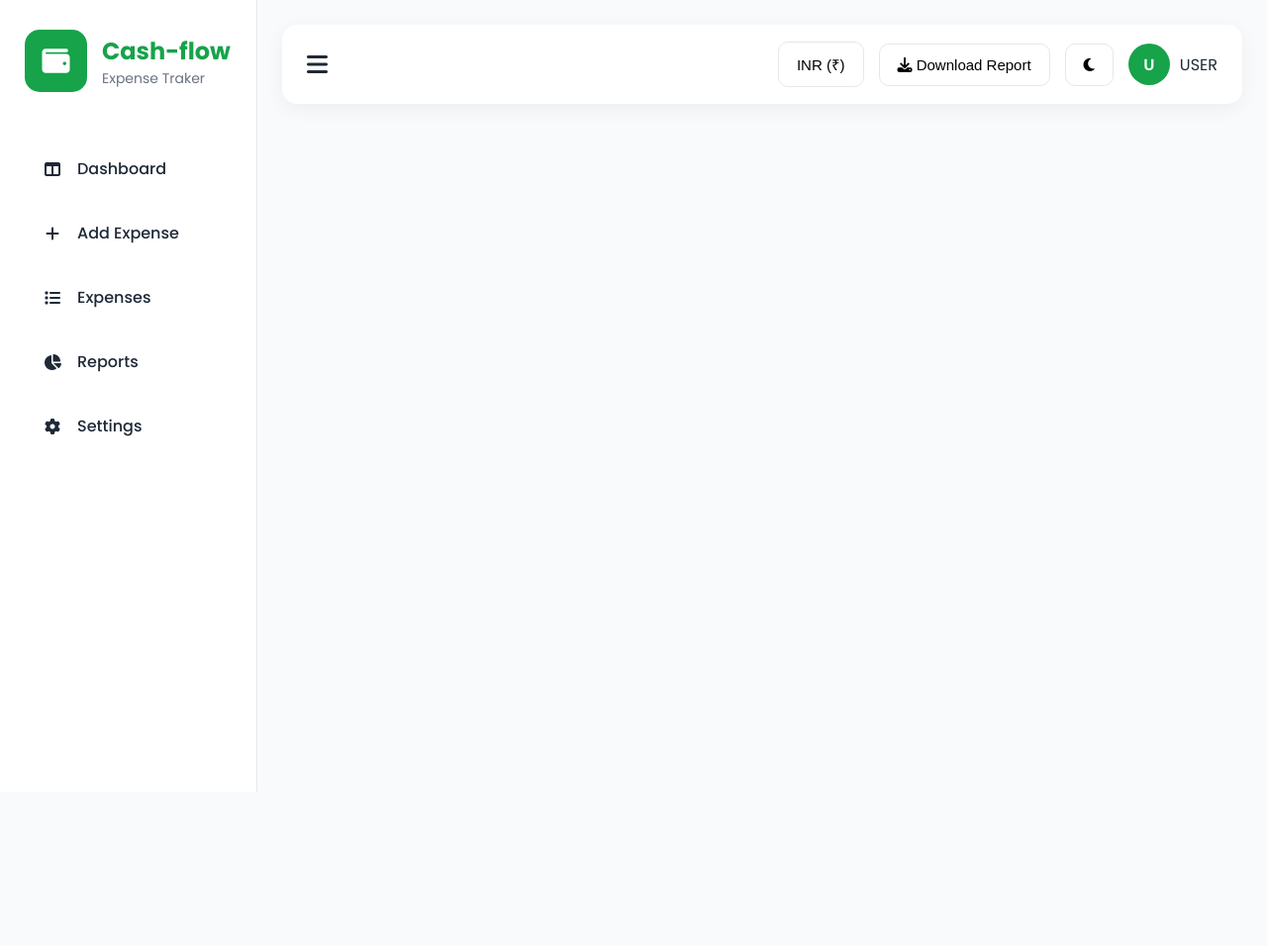
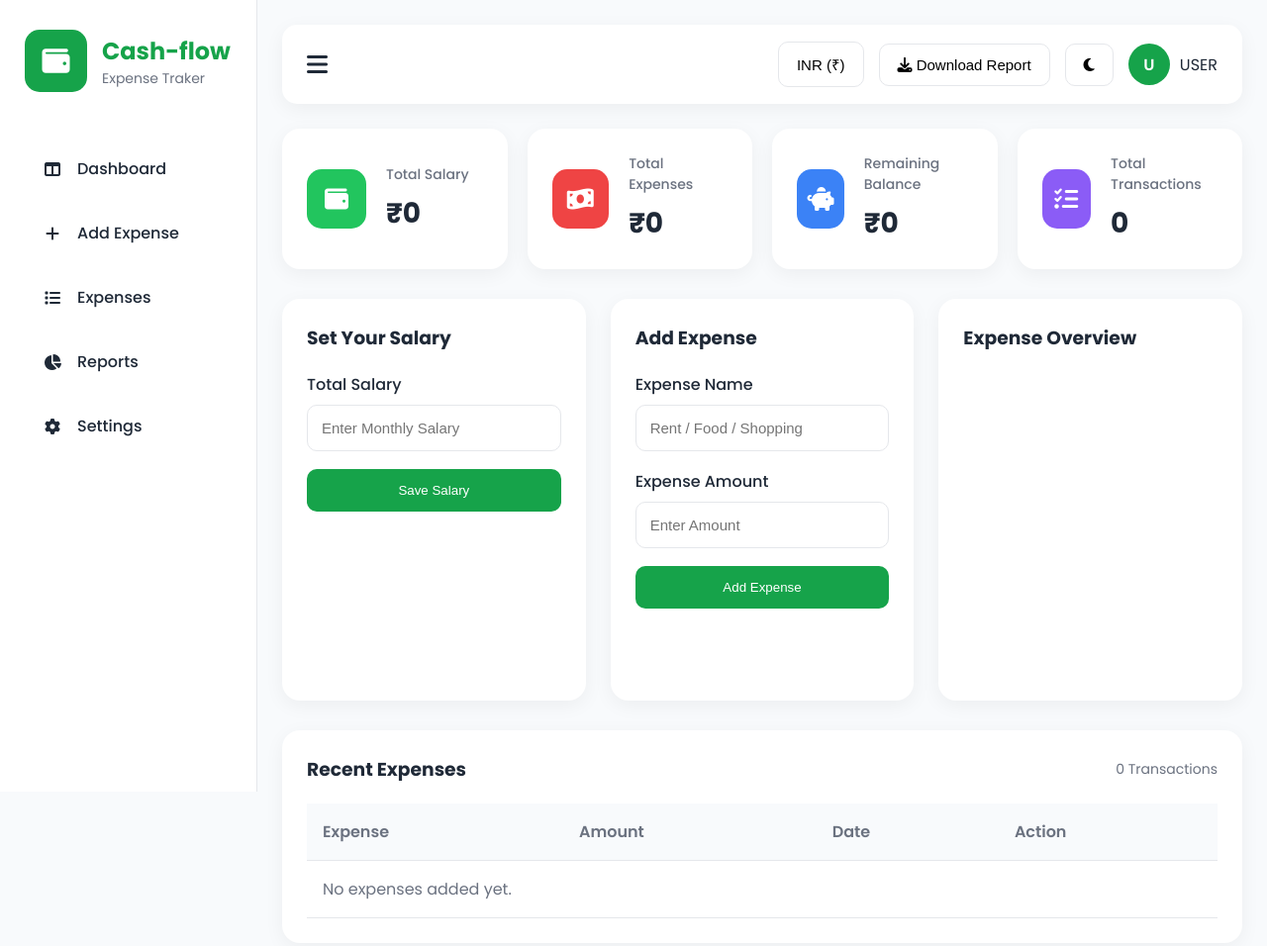
Before and after one commit to sakshi192004/Cash-Flow-Expense-Tracker, a plain HTML site: page index.html in a window 1280 px wide. Shown: the whole page at 99% size. Before the commit the page ends 800 px from the top, so only its background shows below. Drawn offline with Linux system fonts and the light colour scheme.

Commit message:
cards done

```diff
--- a/index.html
+++ b/index.html
@@ -89,6 +89,135 @@
       <!-- Dashboard area -->
 
       <section class="dashboard">
+        <!-- Summary Cards -->
+        <div class="summary-cards">
+          <!-- Salary Card -->
+          <div class="card salary-card">
+            <div class="card-icon">
+              <i class="fa-solid fa-wallet"></i>
+            </div>
+            <div class="card-content">
+              <h4>Total Salary</h4>
+              <h2 id="salaryDisplay">₹0</h2>
+            </div>
+          </div>
+
+          <!-- Expense Card -->
+
+          <div class="card expense-card">
+            <div class="card-icon">
+              <i class="fa-solid fa-money-bill-wave"></i>
+            </div>
+            <div class="card-content">
+              <h4>Total Expenses</h4>
+              <h2 id="expenseDisplay">₹0</h2>
+            </div>
+          </div>
+
+          <!-- Balance Card -->
+
+          <div class="card balance-card">
+            <div class="card-icon">
+              <i class="fa-solid fa-piggy-bank"></i>
+            </div>
+            <div class="card-content">
+              <h4>Remaining Balance</h4>
+              <h2 id="balanceDisplay">₹0</h2>
+            </div>
+          </div>
+
+
+          <!-- Transaction card -->
+
+
+          <div class="card transaction-card">
+            <div class="card-icon">
+              <i class="fa-solid fa-list-check"></i>
+            </div>
+            <div class="card-content">
+              <h4>Total Transactions</h4>
+              <h2 id="transactionCount">0</h2>
+            </div>
+          </div>
+
+
+        </div>
+
+        <div class="dashboard-grid">
+          <!-- salary form -->
+          <div class="panel">
+
+            <h3>Set Your Salary</h3>
+            <form id="salaryForm">
+              <label>Total Salary</label>
+              <input type="number" id="salaryInput" placeholder="Enter Monthly Salary">
+              <button type="submit">
+                Save Salary
+              </button>
+            </form>
+          </div>
+          <!-- Expense Form -->
+          <div class="panel">
+            <h3>Add Expense</h3>
+            <form id="expenseForm">
+
+              <label>Expense Name</label>
+              <input type="text" id="expenseName" placeholder="Rent / Food / Shopping">
+
+              <label>Expense Amount</label>
+
+              <input type="number" id="expenseAmount" placeholder="Enter Amount">
+
+              <button type="submit">
+
+                Add Expense
+
+              </button>
+
+            </form>
+          </div>
+
+          <!-- Chart -->
+
+          <div class="panel">
+            <h3>Expense Overview</h3>
+            <canvas id="expenseChart"></canvas>
+          </div>
+
+
+        </div>
+
+        <!-- Expense List -->
+
+        <div class="expense-list-panel">
+          <div class="panel-header">
+            <h3>Recent Expenses</h3>
+            <span id="expenseCounter">0 Transactions</span>
+          </div>
+            <div class="table-wrapper">
+          <table>
+            <thead>
+              <tr>
+                <th>Expense</th>
+                 <th>Amount</th>
+
+                <th>Date</th>
+
+                <th>Action</th>
+              </tr>
+            </thead>
+
+            <tbody id="expenseTableBody">
+              <tr class="empty-row">
+                <td colspan="4">
+                  No expenses added yet.
+                </td>
+              </tr>
+            </tbody>
+          </table>
+
+          </div>
+        </div>
 
       </section>
 
--- a/script.js
+++ b/script.js
@@ -0,0 +1,35 @@
+// console.log("JavaScript Connected Successfully");
+
+const salaryForm = document.getElementById("salaryForm");
+const salaryInput = document.getElementById("salaryInput");
+const expenseForm = document.getElementById("expenseForm");
+const expenseName = document.getElementById("expenseName");
+const expenseAmount = document.getElementById("expenseAmount");
+
+
+const salaryDisplay = document.getElementById("salaryDisplay");
+const expenseDisplay = document.getElementById("expenseDisplay");
+const balanceDisplay = document.getElementById("balanceDisplay");
+const transactionCount = document.getElementById("transactionCount");
+
+// console.log(salaryForm);
+// console.log(salaryInput);
+// console.log(expenseForm);
+// console.log(expenseName);
+// console.log(expenseAmount);
+
+let salary = 0;
+let totalExpenses = 0;
+let expenses = [];
+
+salaryForm.addEventListener("submit",function(event){
+  event.preventDefault();
+  const enteredSalary = Number(salaryInput.value);
+  if(enteredSalary<=0){
+    alert("Please enter a valid salary.");
+    return;
+  }
+  salary=enteredSalary;
+  salaryDisplay.textContent=`₹${salary}`;
+  balanceDisplay.textContent= `₹${salary}`;
+})
--- a/style.css
+++ b/style.css
@@ -179,3 +179,191 @@ body{
   align-items: center;
   font-weight: 600;
 }
+
+/* -----------Navbar Ends */
+
+.summary-cards{
+  display: grid;
+  grid-template-columns: repeat(4,1fr);
+  gap: 20px;
+  margin-bottom: 30px;
+}
+
+
+.card{
+  background: var(--white);
+  border-radius: 18px;
+  padding: 25px;
+  display: flex;
+  align-items: center;
+  gap: 20px;
+  box-shadow: 0 5px 20px rgba(0, 0, 0, .05);
+  transition: .3s;
+}
+.card:hover{
+  transform: translateY(-5px);
+}
+
+.card-icon{
+  width: 60px;
+  height: 60px;
+  border-radius: 15px;
+  display: flex;
+  justify-content: center;
+  align-items: center;
+  font-size: 24px;
+  color: white;
+}
+
+.salary-card .card-icon{
+
+  background: #22c55e;
+}
+
+.expense-card  .card-icon{
+  background: #ef4444;
+}
+
+.balance-card .card-icon{
+  background: #3b82f6;
+}
+
+.transaction-card .card-icon{
+  background: #8b5cf6;
+}
+
+.card-content h4{
+  color: var(--gray);
+  font-size: 14px;
+  font-weight: 500;
+  margin-bottom: 8px;
+}
+.card-content h2{
+  font-size: 28px;
+}
+
+
+.dashboard-grid{
+  display: grid;
+  grid-template-columns: 1fr 1fr 1fr;
+  gap: 25px;
+  margin-bottom: 30px;
+}
+
+.panel{
+  background: var(--white);
+  padding: 25px;
+  border-radius: 18px;
+  box-shadow: 0 5px 20px rgba(0, 0, 0, .05);
+   transition:.3s;
+}
+
+.panel:hover{
+    transform:translateY(-5px);
+}
+
+.panel h3{
+  margin-bottom: 20px;
+  color: var(--text);
+
+}
+
+form{
+  display: flex;
+  flex-direction: column;
+
+}
+
+label{
+  margin-bottom: 8px;
+  font-weight: 500;
+
+}
+
+input{
+  width: 100%;
+  padding: 14px;
+  border: 1px solid var(--border);
+  border-radius: 10px;
+  margin-bottom: 18px;
+  font-size: 15px;
+  outline: none;
+  transition: .3s;
+}
+
+input:focus{
+  border-color: var(--primary);
+}
+
+form button{
+  background: var(--primary);
+  color: white;
+  border: none;
+  padding: 14px;
+  border-radius: 10px;
+  cursor: pointer;
+  font-size: 16x;
+  transition: .3s;
+}
+
+form button:hover{
+  background: var(--secondary);
+
+    transform:translateY(-2px);
+}
+
+
+#expenseChart{
+
+    width:100% !important;
+
+    height:300px !important;
+
+}
+
+
+.expense-list-panel{
+  background: var(--white);
+  padding: 25px;
+  border-radius: 18px;
+  box-shadow: 0 5px 20px rgba(0, 0, 0, .05);
+}
+
+.panel-header{
+  display: flex;
+  justify-content: space-between;
+  align-items: center;
+  margin-bottom: 20px;
+}
+#expenseCounter{
+  color: var(--gray);
+  font-size: 14px;
+
+}
+
+table{
+  width: 100%;
+  border-collapse: collapse;
+}
+thead{
+  background: #f8fafc;
+}
+th,td{
+  padding: 16px;
+  text-align: left;
+  border-bottom: 1px solid var(--border);
+}
+th{
+  color: var(--gray);
+  font-weight: 600;
+}
+
+.empty-row{
+  text-align: center;
+  color: var(--gray);
+  padding: 40px;
+}
+
+.table-wrapper{
+  overflow-x: auto;
+}
```
